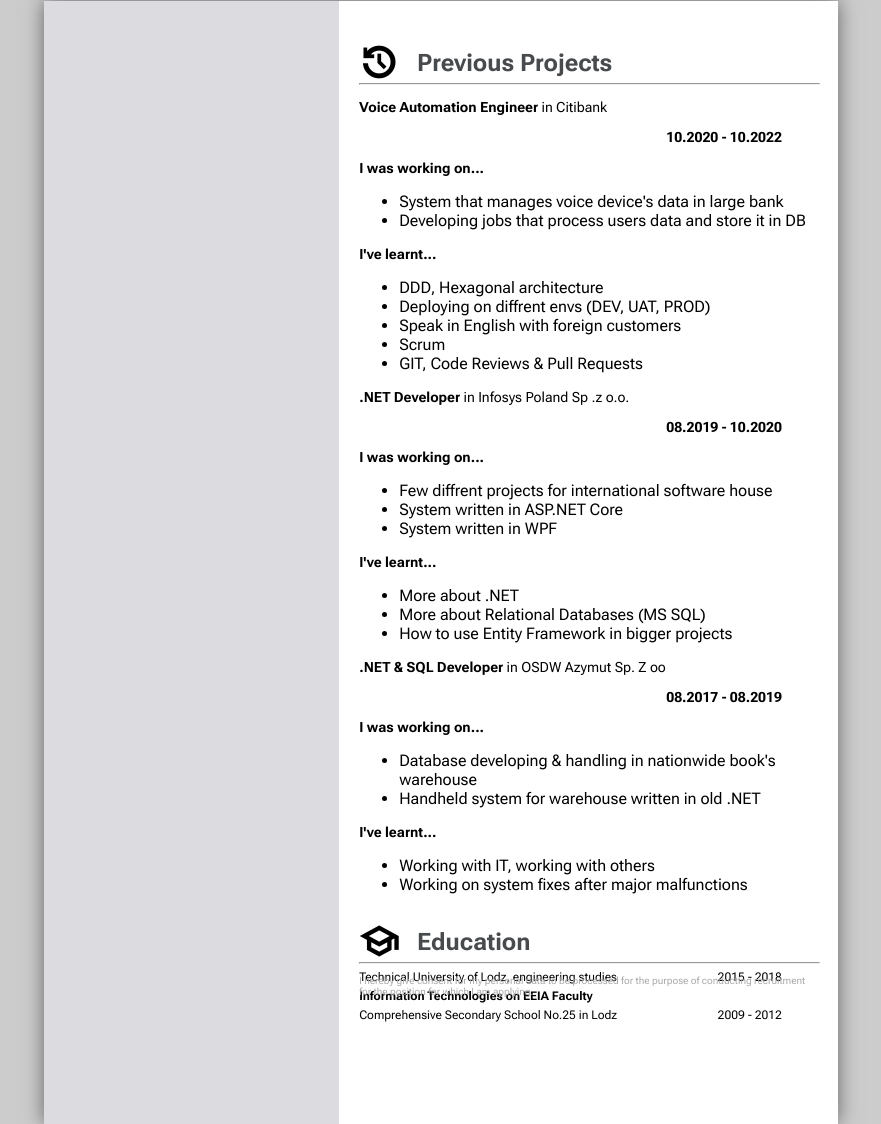
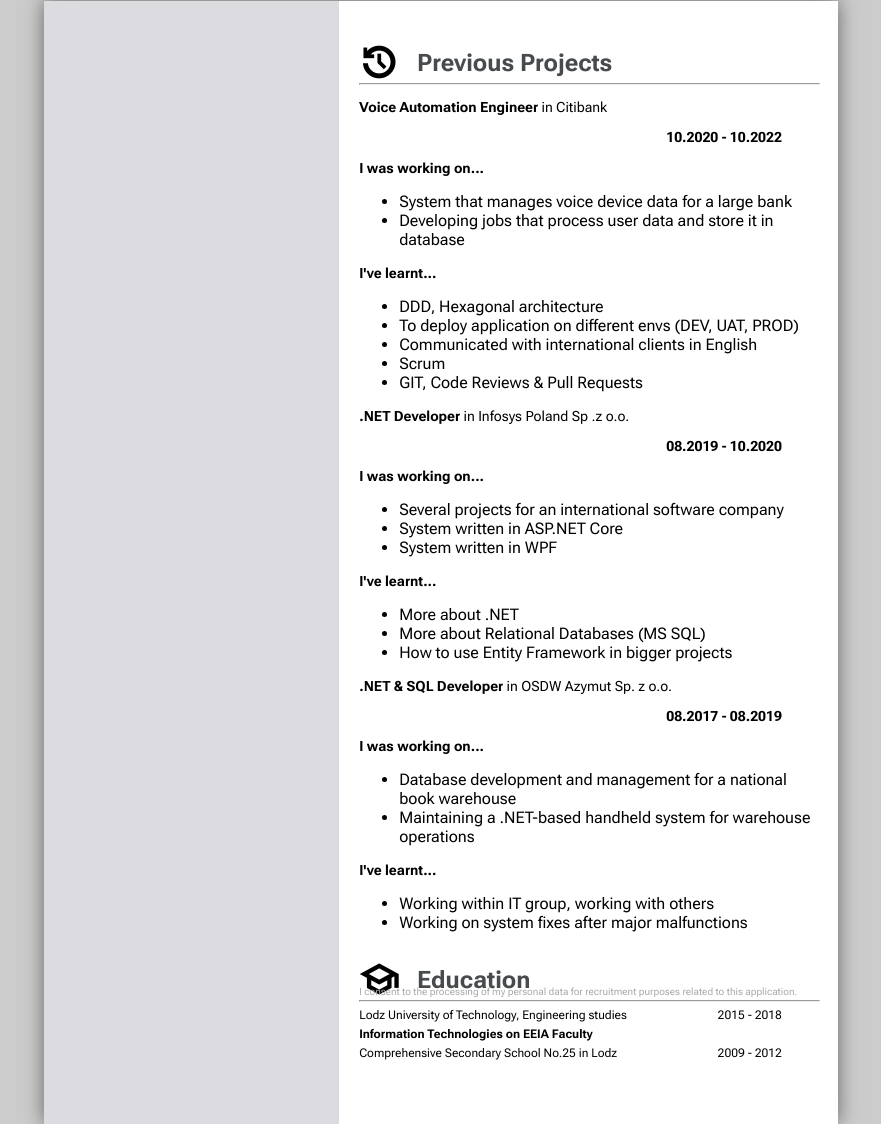
Before and after one commit to tirey93/cv_html, a plain HTML site: page index.html in a window 1280 px wide. Shown: the part 1148-2272 px from the top of the page, without its empty margins (199-1080 px from the left). Drawn offline with nearby package versions, Linux system fonts and the light colour scheme; a web font is replaced by a local one.

Commit message:
fix gramma

```diff
--- a/index.html
+++ b/index.html
@@ -153,10 +153,10 @@
                   <ul>
                     <li>Bookkeeping system for Danish customer
                       <ul>
-                        <li>Bookkeeping an invoice</li>
+                        <li>Bookkeeping of an invoice</li>
                         <li>Generating reports</li>
-                        <li>Storing orders</li>
-                        <li>Technologies
+                        <li>Order management</li>
+                        <li>Technologies:
                           <ul>
                             <li>.NET Core 3.1</li>
                             <li>ASP.NET Razor</li>
@@ -167,9 +167,9 @@
                     </li>
                     <li>Promotion & Store system for Norwegian customer
                       <ul>
-                        <li>Creation and management of promotions in the store</li>
+                        <li>Promotion creation and management</li>
                         <li>Export, Import & API for external services</li>
-                        <li>Technologies
+                        <li>Technologies:
                           <ul>
                             <li>.NET 8</li>
                             <li>Angular v16</li>
@@ -240,16 +240,16 @@
                 <h3>I was working on...</h3>
                 <div class="main-description">
                   <ul>
-                    <li>System that manages voice device's data in large bank</li>
-                    <li>Developing jobs that process users data and store it in DB</li>
+                    <li>System that manages voice device data for a large bank</li>
+                    <li>Developing jobs that process user data and store it in database</li>
                   </ul>
                 </div>
                 <h3>I've learnt...</h3>
                 <div class="main-description">
                   <ul>
                     <li>DDD, Hexagonal architecture</li>
-                    <li>Deploying on diffrent envs (DEV, UAT, PROD)</li>
-                    <li>Speak in English with foreign customers</li>
+                    <li>To deploy application on different envs (DEV, UAT, PROD)</li>
+                    <li>Communicated with international clients in English</li>
                     <li>Scrum</li>
                     <li>GIT, Code Reviews & Pull Requests</li>
                   </ul>
@@ -261,7 +261,7 @@
                 <h3>I was working on...</h3>
                 <div class="main-description">
                   <ul>
-                    <li>Few diffrent projects for international software house</li>
+                    <li>Several projects for an international software company</li>
                     <li>System written in ASP.NET Core</li>
                     <li>System written in WPF</li>
                   </ul>
@@ -276,19 +276,19 @@
                 </div>
             </div>
             <div>
-              <h1>.NET & SQL Developer <span style="font-weight: lighter;">in OSDW Azymut Sp. Z oo</span></h1>
+              <h1>.NET & SQL Developer <span style="font-weight: lighter;">in OSDW Azymut Sp. z o.o.</span></h1>
                 <h3 class="main-date-part">08.2017 - 08.2019</h3>
                 <h3>I was working on...</h3>
                 <div class="main-description">
                   <ul>
-                    <li>Database developing & handling in nationwide book's warehouse</li>
-                    <li>Handheld system for warehouse written in old .NET</li>
+                    <li>Database development and management for a national book warehouse</li>
+                    <li>Maintaining a .NET-based handheld system for warehouse operations</li>
                   </ul>
                 </div>
                 <h3>I've learnt...</h3>
                 <div class="main-description">
                   <ul>
-                    <li>Working with IT, working with others</li>
+                    <li>Working within IT group, working with others</li>
                     <li>Working on system fixes after major malfunctions</li>
                   </ul>
                 </div>
@@ -301,7 +301,7 @@
             </div>
             <div class="divide-main">
               <div>
-                <span style="font-weight: lighter;">Technical University of Lodz, engineering studies</span>
+                <span style="font-weight: lighter;">Lodz University of Technology, Engineering studies</span>
                 <h4 style="margin: 5px 0;">Information Technologies on EEIA Faculty</h4>
               </div>
               <div class="main-date-part">2015 - 2018</div>
@@ -312,7 +312,7 @@
               </div>
               <div class="main-date-part">2009 - 2012</div>
             </div>
-            <div class="consent">I hereby give consent for my personal data to be processed for the purpose of conducting recruitment for the position for which I am applying.</div>
+            <div class="consent">I consent to the processing of my personal data for recruitment purposes related to this application.</div>
           </article>
         </article>
       </page>
```
